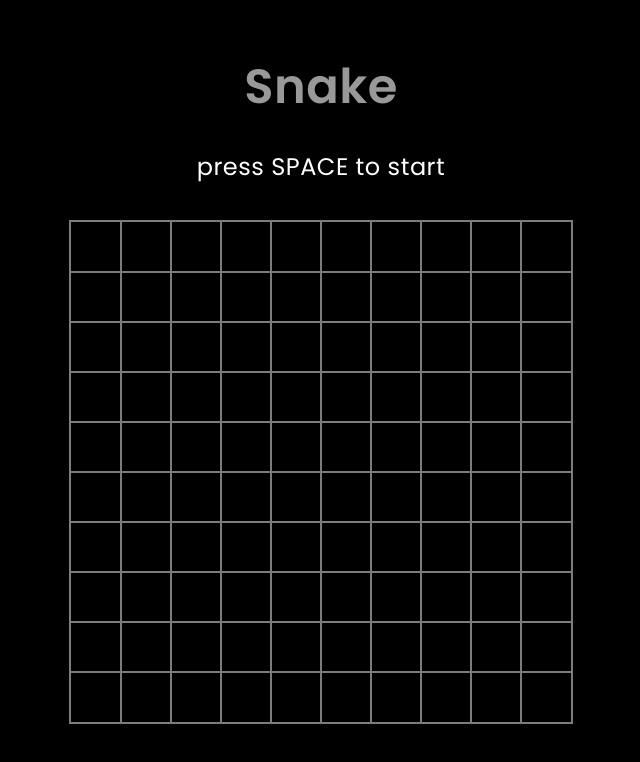
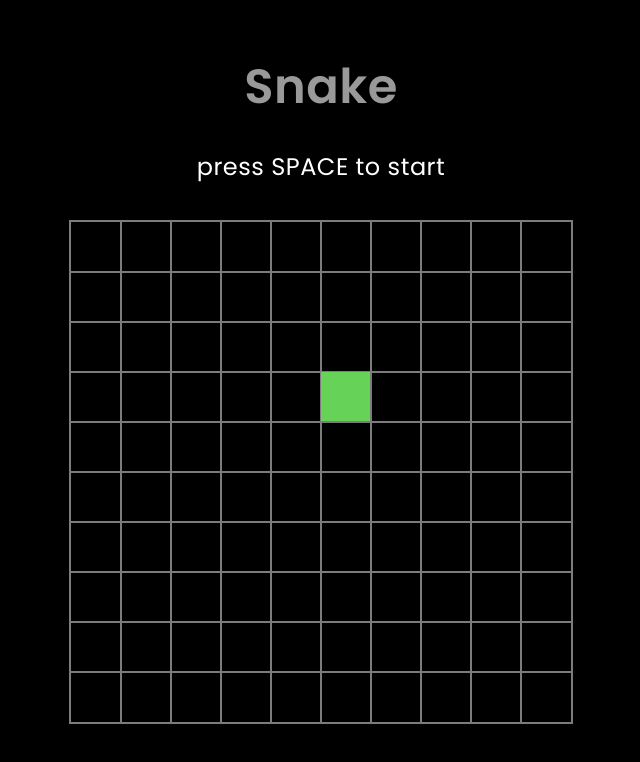
Before and after one commit to arielCheng218/snake, a Svelte app: page / in a window 1280 px wide. Shown: the top 762 px of the page, without its empty margins (319-959 px from the left). Built offline with nearby package versions, Linux system fonts and the light colour scheme.

Commit message:
snake moves & changes direction

```diff
--- a/src/App.svelte
+++ b/src/App.svelte
@@ -53,5 +53,5 @@
 	{:else}
 		<p>press SPACE to start</p>
 	{/if}
-	<Board startGame={isPlaying} score={score}/>
+	<Board startGame={isPlaying}/>
 </main>
--- a/src/Board.svelte
+++ b/src/Board.svelte
@@ -1,14 +1,120 @@
 
 <script>
-    var board = Array(10).fill(0).map(row => new Array(10).fill(0))
+
     export var startGame = false
 
-    // run this when game
+    var board = Array(10).fill(0).map(row => new Array(10).fill(0))
+    var foodSquare = -1
+
+    class Node {
+        constructor(value) {
+            this.value = value
+            this.next = null
+        }
+    }
+
+    var snakeDirection = ""
+
+    class Snake {
+        constructor(value) {
+            this.head = new Node(value)
+        }
+        updateBoard() {
+            this.clearBoard()
+            this.drawSnake()
+        }
+        clearBoard() {
+            board = Array(10).fill(0).map(row => new Array(10).fill(0))
+            var col = foodSquare % 10
+            var row = (foodSquare - col) / 10
+            board[row][col] = 2
+        }
+        drawSnake() {
+            var node = this.head
+            // traverse linked list
+            while (true) {
+                const value = node.value
+                var col = value % 10
+                var row = (value - col) / 10
+                board[row][col] = 1
+                board = board
+                if (node.next == null) {
+                    break
+                } else {
+                    node = node.next
+                }
+            }
+        }
+        moveSnake() {
+            var node = this.head
+            if (snakeDirection == "u") {
+                this.head.value -= 10
+            } else if (snakeDirection == "d") {
+                this.head.value += 10
+            } else if (snakeDirection == "l") {
+                this.head.value -= 1
+            } else if (snakeDirection == "r") {
+                this.head.value += 1
+            }
+            console.log(node)
+            // traverse linked list
+            while (true) {
+                if (node.next == null) {
+                    break
+                } else {
+                    node = node.next
+                }
+            }
+        }
+    }
+
+    var snake = new Snake(35)
+
+    // run this when game starts
     $: handleStartGame(startGame)
 
     function handleStartGame(startGame) {
         console.log('game started is ' + String(startGame))
+        board = Array(10).fill(0).map(row => new Array(10).fill(0))
+        snake.updateBoard()
+        if (startGame) {
+            // reset board
+            generateFoodSquare()
+            // game loop
+            window.setInterval(mainLoop, 250)
+        }
     }
+
+    function mainLoop() {
+        snake.moveSnake()
+        snake.updateBoard()
+    }
+
+    function generateFoodSquare() {
+        var square = getRandomInt(100)
+        var col = square % 10
+        var row = (square - col) / 10
+        console.log(row, col)
+        board[row][col] = 2
+        board = board
+        foodSquare = square
+    }
+
+    function getRandomInt(max) {
+        return Math.floor(Math.random() * max);
+    }
+
+    function handleKeydown(e) {
+        console.log(e.code)
+        if (startGame) {
+            if (e.code == "ArrowRight") { snakeDirection = "r" }
+            else if (e.code == "ArrowLeft") {snakeDirection = "l" }
+            else if (e.code == "ArrowUp") { snakeDirection = "u" }
+            else if (e.code == "ArrowDown") { snakeDirection = "d" }
+            else { return }
+        }
+    }
+
 </script>
 
 <style>
@@ -40,14 +146,17 @@
         display: inline-block;
         height: 50px;
         width: 50px;
+        background-color: rgb(241, 86, 86);
         outline: 1px solid #7c7c7c;
+        margin-bottom: -4px;
     }
 </style>
 
+<svelte:window on:keydown={handleKeydown}/>
 <div class="board">
 {#each board as row}
     {#each row as cell}
-        <div class={cell == 0 ? "empty-cell" : "snake-cell"}></div>
+        <div class={cell == 0 ? "empty-cell" : cell == 1 ? "snake-cell" : "food-cell"}></div>
     {/each}
 {/each}
 </div>
```
